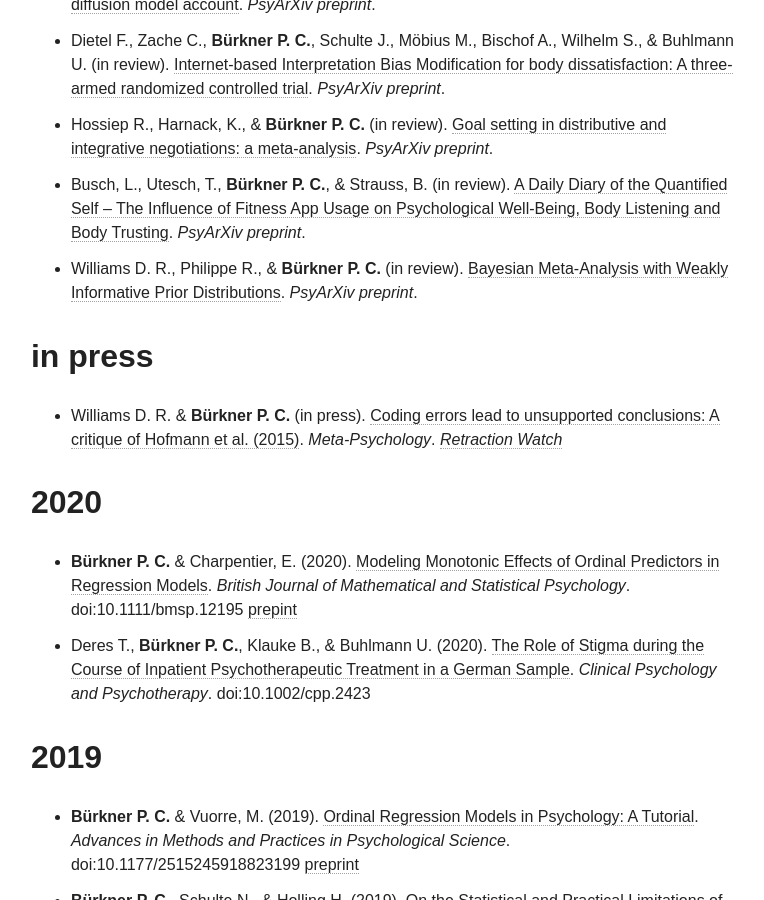
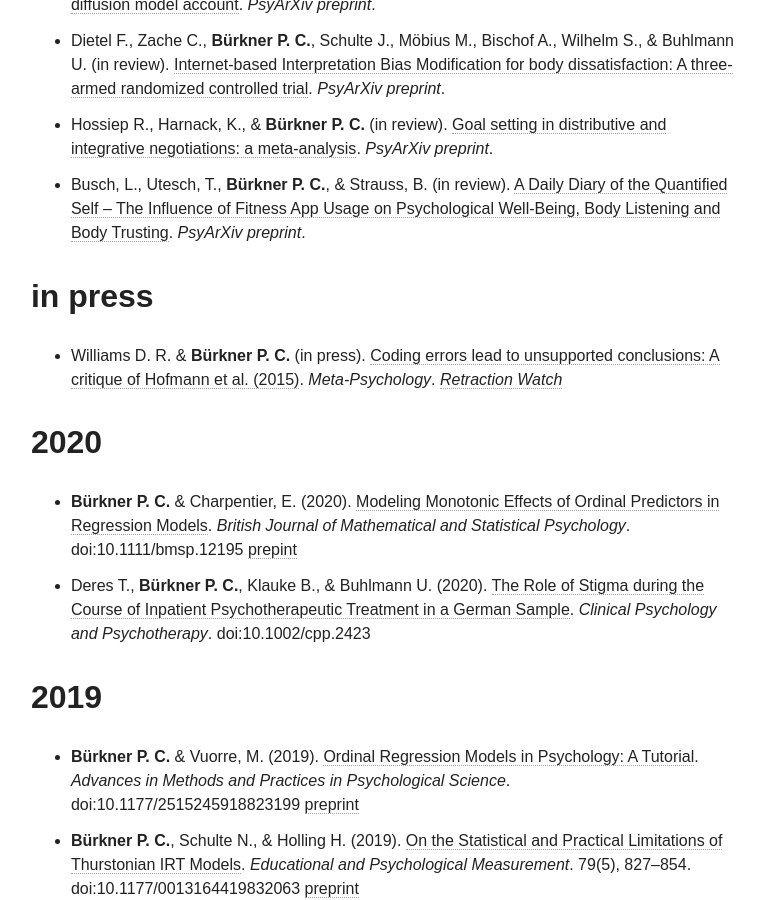
Before and after one commit to paul-buerkner/paul-buerkner.github.io, a Jekyll site: the page built from publications/index.md, in a window 1280 px wide and 900 px high, scrolled down 1253 px. Shown: the whole window, without its empty margins (255-1019 px from the left). Built offline with Jekyll 4.4.1, drawn with Linux system fonts in a browser that asks for light colours; nearby versions of some CDN libraries; some of the changed text lies outside the part shown.

Commit message:
move paper to unpublished

```diff
--- a/publications/index.md
+++ b/publications/index.md
@@ -18,7 +18,6 @@ excerpt: "A list of my publications"
 * Dietel F., Zache C., **Bürkner P. C.**, Schulte J., Möbius M., Bischof A., Wilhelm S., & Buhlmann U. (in review). [Internet-based Interpretation Bias Modification for body dissatisfaction: A three-armed randomized controlled trial](https://psyarxiv.com/y73rd/). *PsyArXiv preprint*.
 * Hossiep R., Harnack, K., & **Bürkner P. C.** (in review). [Goal setting in distributive and integrative negotiations: a meta-analysis](https://psyarxiv.com/mkgxt). *PsyArXiv preprint*.
 * Busch, L., Utesch, T., **Bürkner P. C.**, & Strauss, B. (in review). [A Daily Diary of the Quantified Self – The Influence of Fitness App Usage on Psychological Well-Being, Body Listening and Body Trusting](https://psyarxiv.com/cd6t8/). *PsyArXiv preprint*.
-* Williams D. R., Philippe R., & **Bürkner P. C.** (in review). [Bayesian Meta-Analysis with Weakly Informative Prior Distributions](https://psyarxiv.com/7tbrm/). *PsyArXiv preprint*.
 
 ## in press
 
```
Also changed, not shown: other parts of publications/index.md (+1 -0 lines).
